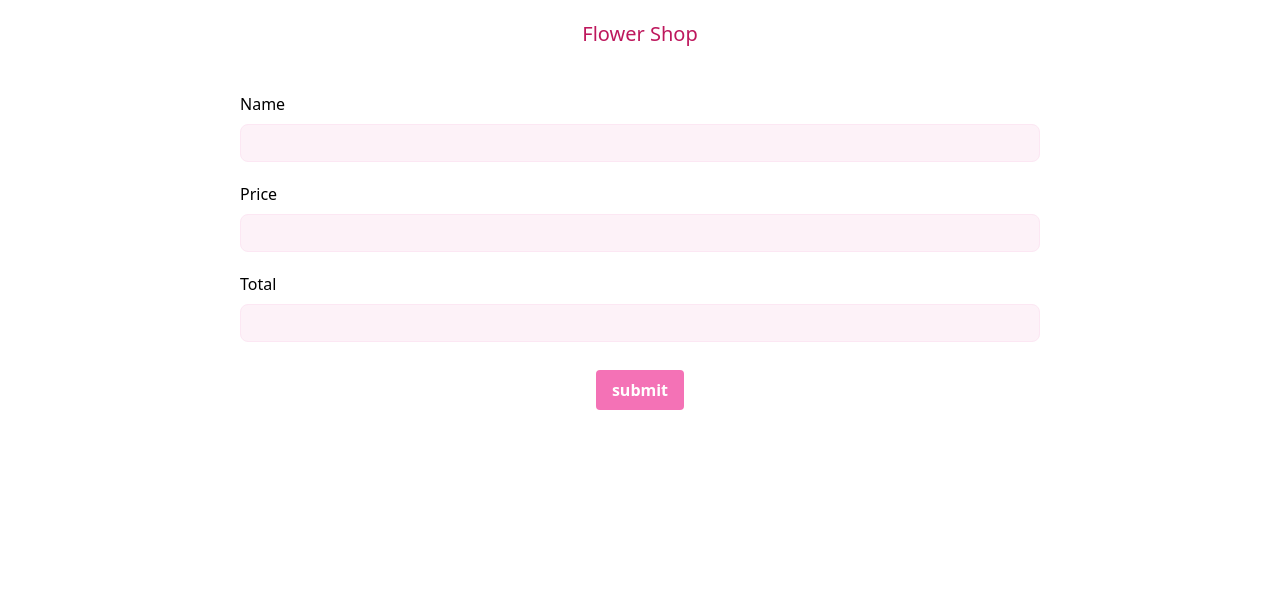
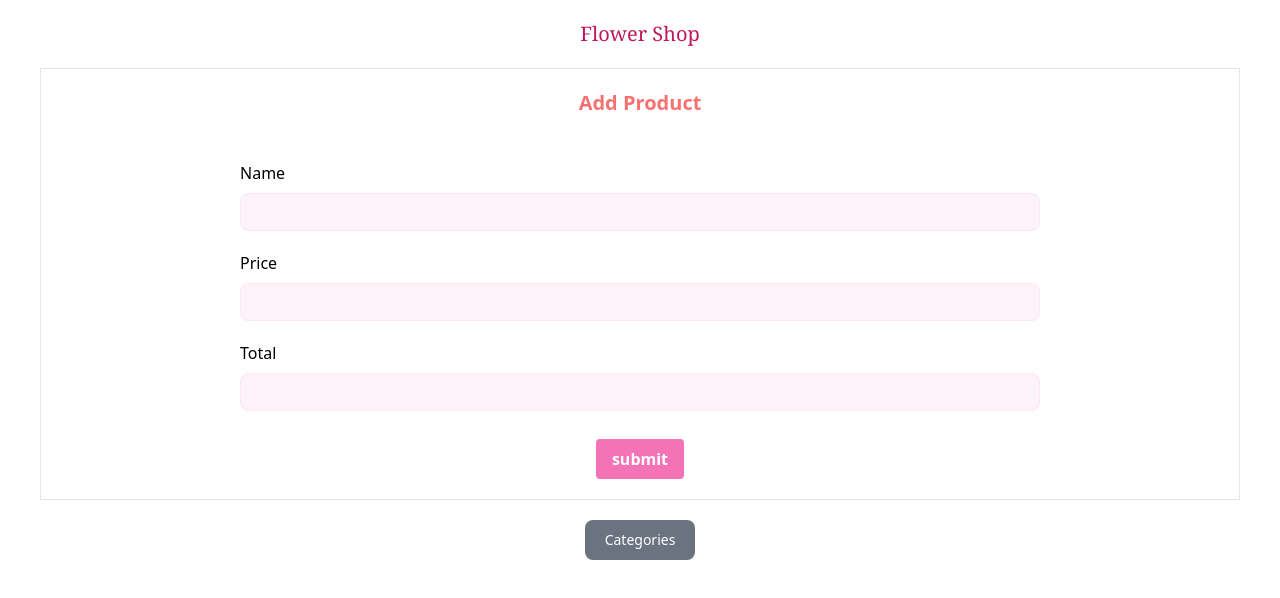
Before and after one commit to brototibiswas/angular-flower-shop-app, an Angular app: page / in a window 1280 px wide. Shown: the top 598 px of the page. Built offline with nearby package versions, Linux system fonts and the light colour scheme.

Commit message:
get call and print with ngFor

```diff
--- a/src/app/app.component.html
+++ b/src/app/app.component.html
@@ -1,4 +1,5 @@
 <div class="h-screen w-full">
-  <h1 class="text-xl text-center text-pink-700 mt-5">Flower Shop</h1>
+  <h1 class="text-xl text-center text-pink-700 my-5 font-serif">Flower Shop</h1>
   <app-input-form></app-input-form>
+  <app-dropdown></app-dropdown>
 </div>
--- a/src/app/app.module.ts
+++ b/src/app/app.module.ts
@@ -7,6 +7,7 @@ import { InputFormComponent } from './component/input-form/input-form.component'
 import { FormInputComponent } from './component/input/form-input/form-input.component';
 import { PrimaryButtonComponent } from './component/button/primary-button/primary-button.component';
 import { FormsModule } from '@angular/forms';
+import { DropdownComponent } from './component/dropdown/dropdown.component';
 
 @NgModule({
   declarations: [
@@ -14,6 +15,7 @@ import { FormsModule } from '@angular/forms';
     InputFormComponent,
     FormInputComponent,
     PrimaryButtonComponent,
+    DropdownComponent,
   ],
   imports: [BrowserModule, HttpClientModule, FormsModule],
   providers: [],
--- /dev/null
+++ b/src/app/component/dropdown/dropdown.component.html
@@ -0,0 +1,13 @@
+<div class="w-full flex flex-col items-center mt-5">
+  <button
+    class="text-white bg-gray-500 font-medium rounded-lg text-sm px-5 py-2.5 text-center inline-flex items-center"
+    type="button"
+    (click)="getCategories()"
+  >
+    Categories
+  </button>
+
+  <div class="bg-slate-200 flex flex-col p-5" *ngIf="isCategoryShown">
+    <p *ngFor="let item of categories">{{ categories }}</p>
+  </div>
+</div>
--- /dev/null
+++ b/src/app/component/dropdown/dropdown.component.ts
@@ -0,0 +1,31 @@
+import { HttpClient } from '@angular/common/http';
+import { Component } from '@angular/core';
+import { lastValueFrom } from 'rxjs';
+
+@Component({
+  selector: 'app-dropdown',
+  templateUrl: './dropdown.component.html',
+  styleUrls: ['./dropdown.component.scss'],
+})
+export class DropdownComponent {
+  categories: string[] = [];
+  isCategoryShown: boolean = false;
+
+  constructor(private http: HttpClient) {}
+
+  async getCategories() {
+    if (this.isCategoryShown) {
+      this.categories = [];
+      this.isCategoryShown = false;
+      return;
+    }
+
+    const data = await lastValueFrom(
+      this.http.get<{ name: string }[]>('http://localhost:3000/getCategories')
+    );
+    console.log(data);
+    data.forEach((e) => this.categories.push(e.name));
+    console.log(this.categories.length);
+    this.isCategoryShown = true;
+  }
+}
--- a/src/app/component/input-form/input-form.component.html
+++ b/src/app/component/input-form/input-form.component.html
@@ -1,6 +1,8 @@
 <div class="w-full flex flex-col items-center">
+  <div class="w-[1200px] py-5 border border-gray-200">
+    <h1 class="text-xl font-bold text-red-400 text-center">Add Product</h1>
     <p *ngIf="errorMsg !== ''" class="text-red-500 mt-5">{{ errorMsg }}</p>
-  <div class="w-[1200px] flex items-center flex-col mt-8">
+    <div class="flex items-center flex-col mt-8">
       <!-- <app-form-input
       name="name"
       label="Item Name"
@@ -50,3 +52,4 @@
       ></app-primary-button>
     </div>
   </div>
+</div>
```
Also changed, not shown: src/app/component/dropdown/dropdown.component.scss (added), 1 other file (tests, documents, lock files or other folders). Lines whose indentation alone changed are shown as unchanged.
